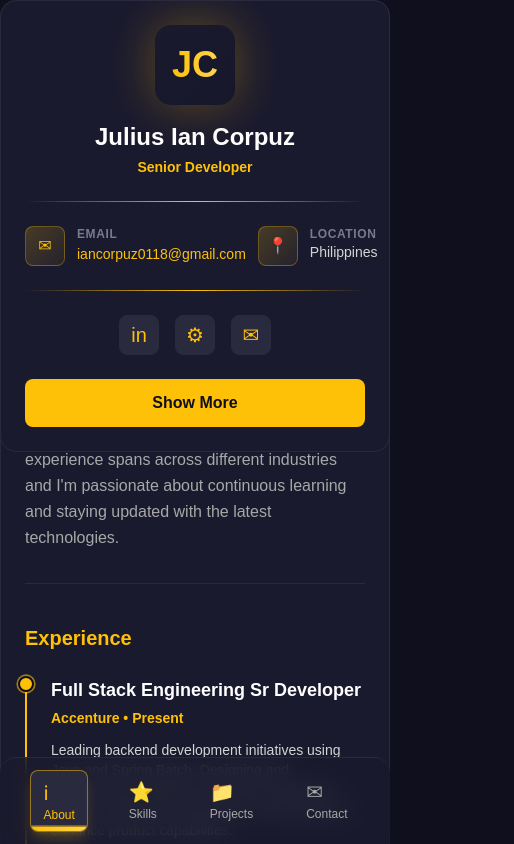
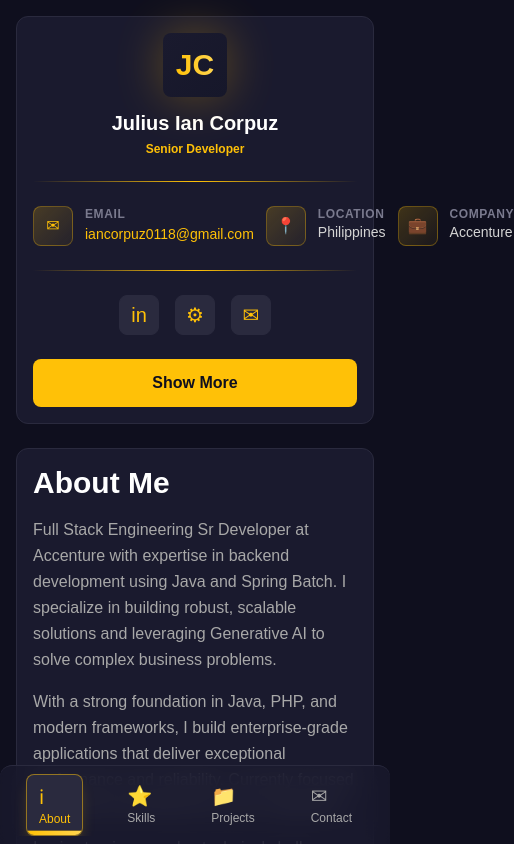
Before and after one commit to JulianCorpuz/Portfolio, a Next.js app: page / in a window 390 px wide. Shown: the top 844 px of the page, 514 px wide, since content can reach past the window. Built offline with nearby package versions, Linux system fonts and the light colour scheme.

Commit message:
feat: enhance responsive design for all devices (mobile-first approach)

```diff
--- a/src/app/contact/page.tsx
+++ b/src/app/contact/page.tsx
@@ -12,7 +12,7 @@ export default function Contact() {
         <ContactForm />
       </div>
 
-      <div className="mt-12 pt-12 border-t border-dark-border grid md:grid-cols-3 gap-8 animate-slide-up" style={{animationDelay: '0.2s'}}>
+      <div className="mt-8 sm:mt-12 pt-8 sm:pt-12 border-t border-dark-border grid grid-cols-1 sm:grid-cols-2 lg:grid-cols-3 gap-4 sm:gap-6 md:gap-8 animate-slide-up" style={{animationDelay: '0.2s'}}>
         <div className="bg-dark-border border border-dark-border rounded-lg p-6 hover:border-accent-gold/50 transition smooth-transition group hover:bg-dark-border/80 hover:shadow-lg hover:shadow-accent-gold/10 animate-slide-up" style={{animationDelay: '0.3s'}}>
           <p className="text-text-lighter text-sm uppercase font-semibold mb-3 group-hover:text-accent-gold smooth-transition">📧 Email</p>
           <a href="mailto:iancorpuz0118@gmail.com" className="text-accent-gold hover:text-accent-gold-light transition font-semibold group-hover:scale-105 inline-block smooth-transition">
--- a/src/app/layout.tsx
+++ b/src/app/layout.tsx
@@ -4,6 +4,7 @@ import './globals.css'
 export const metadata: Metadata = {
   title: 'Julius Ian Corpuz - Portfolio',
   description: 'Full Stack Engineering Sr Developer at Accenture',
+  viewport: 'width=device-width, initial-scale=1.0, viewport-fit=cover',
 }
 
 export default function RootLayout({
--- a/src/app/page.tsx
+++ b/src/app/page.tsx
@@ -26,16 +26,16 @@ export default function Home() {
   }
 
   return (
-    <div className="min-h-screen bg-dark-bg flex flex-col md:flex-row md:gap-8 md:p-8">
+    <div className="min-h-screen bg-dark-bg flex flex-col lg:flex-row lg:gap-8 lg:p-8 p-4 sm:p-6">
       {/* Sidebar */}
-      <div className="md:w-80 md:flex-shrink-0">
+      <div className="lg:w-80 lg:flex-shrink-0 mb-6 lg:mb-0">
         <Sidebar />
       </div>
 
       {/* Main Content */}
-      <div className="flex-1 pb-24 md:pb-0">
+      <div className="flex-1 pb-24 sm:pb-28 md:pb-24 lg:pb-0">
         {/* Content Area */}
-        <div className="bg-dark-card border border-dark-border rounded-2xl md:rounded-3xl p-6 md:p-8 mb-6">
+        <div className="bg-dark-card border border-dark-border rounded-xl sm:rounded-2xl lg:rounded-3xl p-4 sm:p-6 md:p-8 mb-4 sm:mb-6">
           {renderContent()}
         </div>
 
@@ -78,9 +78,9 @@ function SkillsSection() {
   ]
 
   return (
-    <div>
-      <h2 className="text-3xl font-bold text-white mb-8">Skills</h2>
-      <div className="grid md:grid-cols-1 gap-8">
+    <div className="animate-fade-in">
+      <h2 className="text-2xl sm:text-3xl md:text-4xl font-bold text-white mb-6 sm:mb-8 animate-slide-up">Skills</h2>
+      <div className="grid grid-cols-1 gap-6 sm:gap-8">
         {skillCategories.map((category) => (
           <div key={category.name}>
             <h3 className="text-xl font-bold text-accent-gold mb-6">{category.name}</h3>
--- a/src/app/projects/page.tsx
+++ b/src/app/projects/page.tsx
@@ -8,7 +8,7 @@ export default function Projects() {
         Some notable projects I've worked on showcasing my technical expertise
       </p>
 
-      <div className="grid md:grid-cols-2 lg:grid-cols-3 gap-6">
+      <div className="grid grid-cols-1 sm:grid-cols-2 lg:grid-cols-3 gap-4 sm:gap-6">
         {projectsData.map((project, index) => (
           <div
             key={project.id}
@@ -20,13 +20,13 @@ export default function Projects() {
               <span className="relative z-10 group-hover:scale-125 smooth-transition animate-float">{project.id.charAt(0).toUpperCase()}</span>
             </div>
 
-            <h3 className="text-lg font-bold text-white mb-2 group-hover:text-accent-gold transition">
+            <h3 className="text-base sm:text-lg font-bold text-white mb-2 group-hover:text-accent-gold transition">
               {project.title}
             </h3>
 
-            <p className="text-text-lighter text-sm mb-4">{project.description}</p>
+            <p className="text-text-lighter text-xs sm:text-sm mb-4 line-clamp-2">{project.description}</p>
 
-            <div className="flex flex-wrap gap-2 mb-4">
+            <div className="flex flex-wrap gap-1 sm:gap-2 mb-4">
               {project.technologies.slice(0, 3).map((tech, idx) => (
                 <span
                   key={tech}
--- a/src/components/ContactForm.tsx
+++ b/src/components/ContactForm.tsx
@@ -77,8 +77,8 @@ export default function ContactForm() {
   }
 
   return (
-    <form onSubmit={handleSubmit} className="space-y-6 max-w-2xl animate-fade-in">
-      <div className="grid md:grid-cols-2 gap-6">
+    <form onSubmit={handleSubmit} className="space-y-4 sm:space-y-6 max-w-2xl animate-fade-in">
+      <div className="grid grid-cols-1 sm:grid-cols-2 gap-4 sm:gap-6">
         <div className="animate-slide-up" style={{animationDelay: '0.1s'}}>
           <label className="block text-sm font-semibold text-text-light mb-3">Name</label>
           <input
@@ -122,7 +122,7 @@ export default function ContactForm() {
       <button
         type="submit"
         disabled={submit.status === 'loading'}
-        className="w-full md:w-auto bg-accent-gold text-dark-bg py-3 px-8 rounded-lg font-semibold hover:bg-accent-gold-light transition smooth-transition disabled:opacity-50 disabled:cursor-not-allowed hover:shadow-lg hover:shadow-accent-gold/30 active:scale-95 animate-slide-up"
+        className="w-full sm:w-auto bg-accent-gold text-dark-bg py-3 px-6 sm:px-8 rounded-lg font-semibold text-sm sm:text-base hover:bg-accent-gold-light transition smooth-transition disabled:opacity-50 disabled:cursor-not-allowed hover:shadow-lg hover:shadow-accent-gold/30 active:scale-95 animate-slide-up"
         style={{animationDelay: '0.4s'}}
       >
         {submit.status === 'loading' ? 'Sending...' : 'Send Message'}
--- a/src/components/Navigation.tsx
+++ b/src/components/Navigation.tsx
@@ -20,17 +20,17 @@ interface NavigationProps {
 
 export default function Navigation({ activeTab, onTabChange }: NavigationProps) {
   return (
-    <nav className="fixed md:relative bottom-0 left-0 right-0 md:bottom-auto
+    <nav className="fixed sm:fixed lg:relative bottom-0 left-0 right-0 lg:bottom-auto
                    bg-dark-card/75 backdrop-blur-md
-                   border-t md:border md:border-dark-border
-                   rounded-t-2xl md:rounded-2xl
+                   border-t lg:border lg:border-dark-border
+                   rounded-t-xl sm:rounded-t-2xl lg:rounded-2xl
                    border-dark-border
-                   px-4 md:px-6 py-3 md:py-4
+                   px-3 sm:px-4 md:px-6 py-2 sm:py-3 md:py-4
                    z-30 md:z-0
                    md:mb-6
                    smooth-transition
                    animate-slide-up">
-      <ul className="flex justify-around md:justify-start md:gap-8">
+      <ul className="flex justify-around lg:justify-start lg:gap-8 gap-1 sm:gap-2 overflow-x-auto">
         {navItems.map((item, index) => (
           <li key={item.id} style={{animationDelay: `${index * 0.1}s`}} className="animate-fade-in">
             <button
--- a/src/components/Sidebar.tsx
+++ b/src/components/Sidebar.tsx
@@ -11,34 +11,32 @@ export default function Sidebar({ isOpen = false }: SidebarProps) {
 
   return (
     <aside className={`
-      fixed md:sticky md:top-0 md:top-8
-      left-0 top-0 w-full md:w-80
-      bg-dark-card border border-dark-border rounded-2xl
-      p-6 md:p-8
-      ${expanded ? 'max-h-fit' : 'max-h-fit md:max-h-screen'}
-      overflow-hidden md:overflow-visible
+      relative lg:sticky lg:top-8
+      w-full lg:w-80
+      bg-dark-card border border-dark-border rounded-xl sm:rounded-2xl lg:rounded-3xl
+      p-4 sm:p-6 md:p-8
+      max-h-fit overflow-visible
       transition-all duration-300
-      md:rounded-3xl
-      z-40 md:z-0
+      z-0
       animate-fade-in
       hover:border-accent-gold/50 smooth-transition
     `}>
       {/* Profile Section */}
-      <div className="flex flex-col items-center md:items-start gap-4 mb-6 animate-slide-up">
-        <div className="relative w-20 h-20 md:w-28 md:h-28">
+      <div className="flex flex-col items-center lg:items-start gap-3 sm:gap-4 mb-6 animate-slide-up">
+        <div className="relative w-16 sm:w-20 md:w-24 lg:w-28 h-16 sm:h-20 md:h-24 lg:h-28">
           <div className="absolute inset-0 bg-gradient-to-br from-accent-gold to-accent-gold-dark rounded-2xl blur-xl opacity-30 animate-pulse-gold"></div>
-          <div className="relative w-full h-full rounded-2xl bg-gradient-dark flex items-center justify-center">
-            <div className="text-4xl md:text-5xl font-bold gradient-text animate-float">
+          <div className="relative w-full h-full rounded-lg sm:rounded-xl md:rounded-2xl bg-gradient-dark flex items-center justify-center">
+            <div className="text-3xl sm:text-4xl md:text-5xl font-bold gradient-text animate-float">
               JC
             </div>
           </div>
         </div>
 
-        <div className="text-center md:text-left">
-          <h1 className="text-2xl md:text-3xl font-bold text-white animate-slide-down">
+        <div className="text-center lg:text-left">
+          <h1 className="text-xl sm:text-2xl md:text-3xl font-bold text-white animate-slide-down break-words">
             Julius Ian Corpuz
           </h1>
-          <p className="text-accent-gold text-sm md:text-base font-semibold mt-1 animate-slide-down" style={{animationDelay: '0.1s'}}>
+          <p className="text-accent-gold text-xs sm:text-sm md:text-base font-semibold mt-1 animate-slide-down" style={{animationDelay: '0.1s'}}>
             Senior Developer
           </p>
         </div>
```
